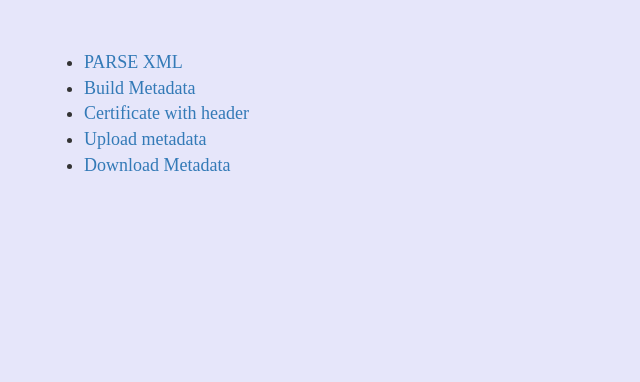
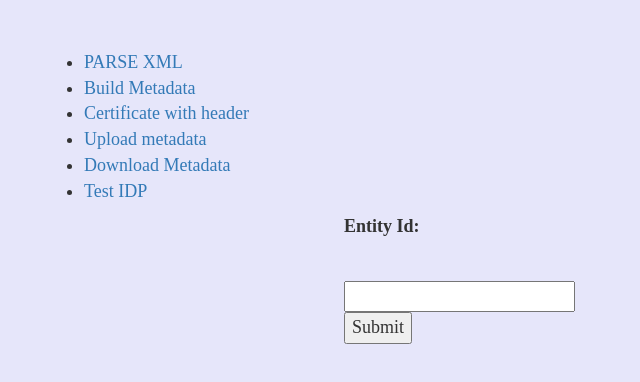
Before and after one commit to sairam1318/samltest, a React (Create React App) app: page /test-idp in a window 1280 px wide. Shown: the top 382 px of the page, without its empty margins (6-646 px from the left). Built offline with nearby package versions, Linux system fonts and the light colour scheme.

Commit message:
Updated need modifications

```diff
--- a/src/App.js
+++ b/src/App.js
@@ -5,6 +5,7 @@ import BuildMetadata from './components/BuildMetadata';
 import CertificateWithHeader from './components/CertificateWithHeader'
 import UploadMetadata from './components/UploadMetadata';
 import DownloadMetadata from './components/DownloadMetadata'
+import TestIdp from './components/TestIdp';
 
 function App() {
     return (
@@ -26,6 +27,9 @@ function App() {
             <li>
               <Link to="/download-metadata">Download Metadata</Link>
             </li>
+            <li>
+              <Link to="/test-idp">Test IDP</Link>
+            </li>
           </ul>
           <Switch>
             <Route path="/parse-xml" exact>
@@ -43,6 +47,9 @@ function App() {
             <Route path="/download-metadata" exact>
               < DownloadMetadata />
             </Route>
+            <Route path="/test-idp" exact>
+              < TestIdp />
+            </Route>
             <Route path="/" exact>
               <Home/>
             </Route>
--- /dev/null
+++ b/src/components/TestIdp.js
@@ -0,0 +1,28 @@
+import { useState } from "react"
+
+const TestIdp = ()=> {
+    const [entityid, setEntityid] = useState();
+    const [signOnUrl, setSignOnUrl] = useState(null);
+
+    const validateEntityId = (e)=> {
+        fetch('http://127.0.0.1:5000/validateEntityId', {
+          method: 'POST',
+          type: 'CORS',
+          body: entityid
+        })
+        .then(res => res.json())
+        .then(data => setSignOnUrl(data))
+    }
+
+    const handleEntityid = (e)=> {
+        setEntityid(e.target.value);
+    }
+    return <div>
+        <p><label>Entity Id: </label></p>
+        <br/><input  onChange={e=>{handleEntityid(e)}}></input>
+        <br/><button onClick={(e)=>{validateEntityId(e)}}>Submit</button>
+        {signOnUrl !=  null ? window.location.href = signOnUrl.data : null}
+    </div>
+}
+
+export default TestIdp
```
Also changed, not shown: 2 other files (tests, documents, lock files or other folders).
